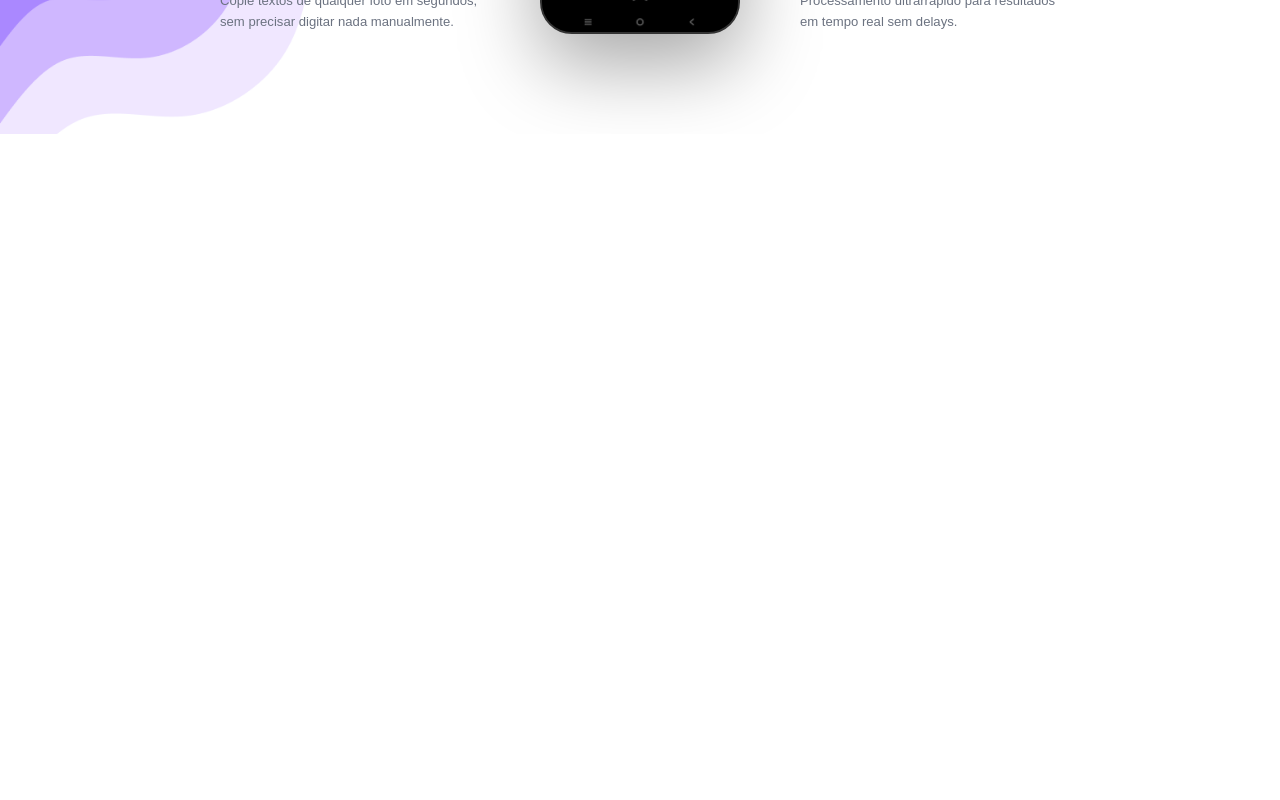
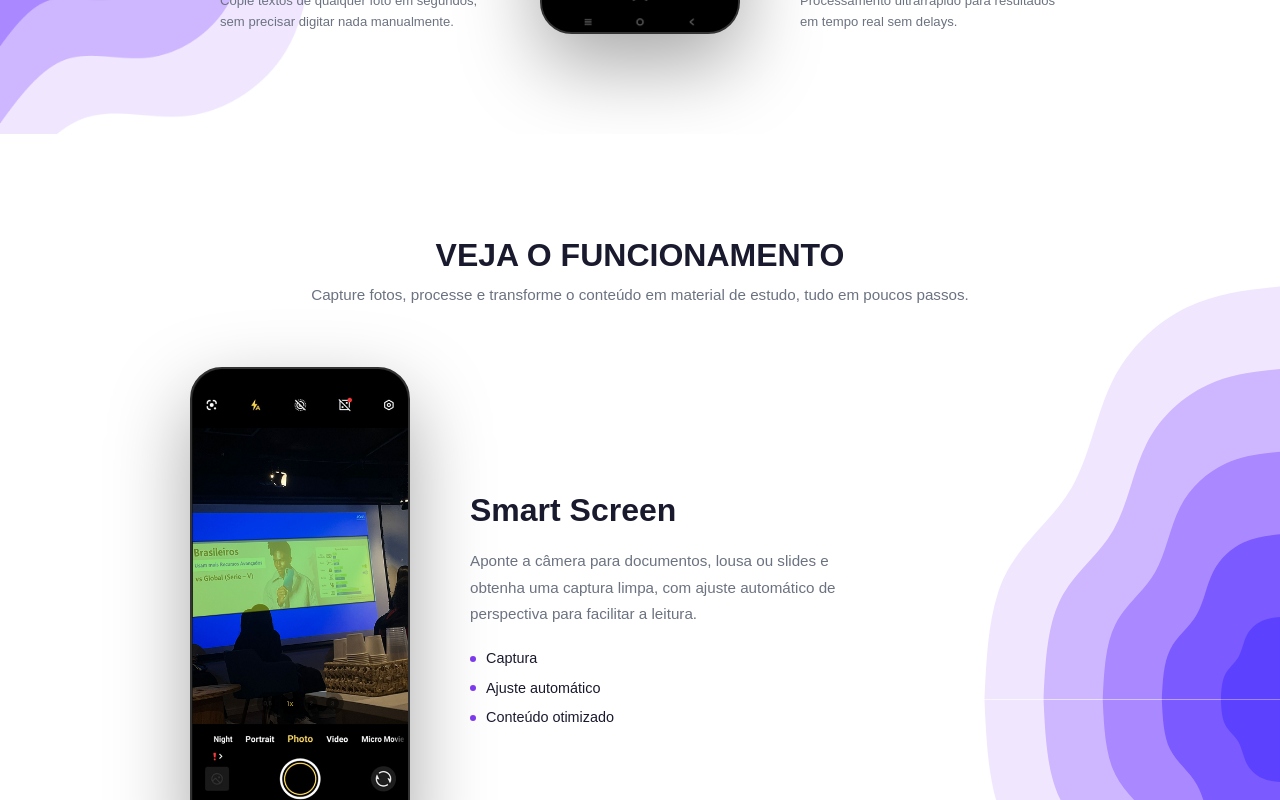
Before and after one commit to TheMathh/sprint-4-web-front-1espq, a React (Vite) app: page / in a window 1280 px wide. Shown: the part 1440-2240 px from the top of the page. Before the commit the page ends 1574 px from the top, so only its background shows below. Built offline with nearby package versions, Linux system fonts and the light colour scheme.

Commit message:
feat: adiciona seção Funcionamento

```diff
--- /dev/null
+++ b/src/components/Funcionamento.jsx
@@ -0,0 +1,36 @@
+import HowItem from './HowItem'
+import SectionTitle from './SectionTitle'
+import { passos } from '../data/funcionamento'
+
+function Funcionamento() {
+  return (
+    <section
+      id="funcionamento"
+      className="relative z-0 overflow-hidden bg-white px-5 py-[60px] sm:px-8 sm:py-20 lg:px-[60px] lg:py-[100px]"
+    >
+      <img
+        src="/images/blobs/func-right.svg"
+        alt=""
+        className="pointer-events-none absolute top-20 right-0 -z-10 w-[324px]"
+      />
+      <img
+        src="/images/blobs/func-left.png"
+        alt=""
+        className="pointer-events-none absolute bottom-0 left-0 -z-10 w-[400px]"
+      />
+
+      <SectionTitle
+        titulo="VEJA O FUNCIONAMENTO"
+        subtitulo="Capture fotos, processe e transforme o conteúdo em material de estudo, tudo em poucos passos."
+      />
+
+      <div className="relative z-10 mx-auto flex max-w-[900px] flex-col gap-[100px]">
+        {passos.map((passo, index) => (
+          <HowItem key={passo.titulo} {...passo} invertido={index % 2 === 1} />
+        ))}
+      </div>
+    </section>
+  )
+}
+
+export default Funcionamento
--- a/src/pages/Home.jsx
+++ b/src/pages/Home.jsx
@@ -1,6 +1,7 @@
 import Navbar from '../components/Navbar'
 import Hero from '../components/Hero'
 import Features from '../components/Features'
+import Funcionamento from '../components/Funcionamento'
 
 export default function Home() {
   return (
@@ -9,6 +10,7 @@ export default function Home() {
       <Hero />
       <main>
         <Features />
+        <Funcionamento />
       </main>
     </>
   )
```
